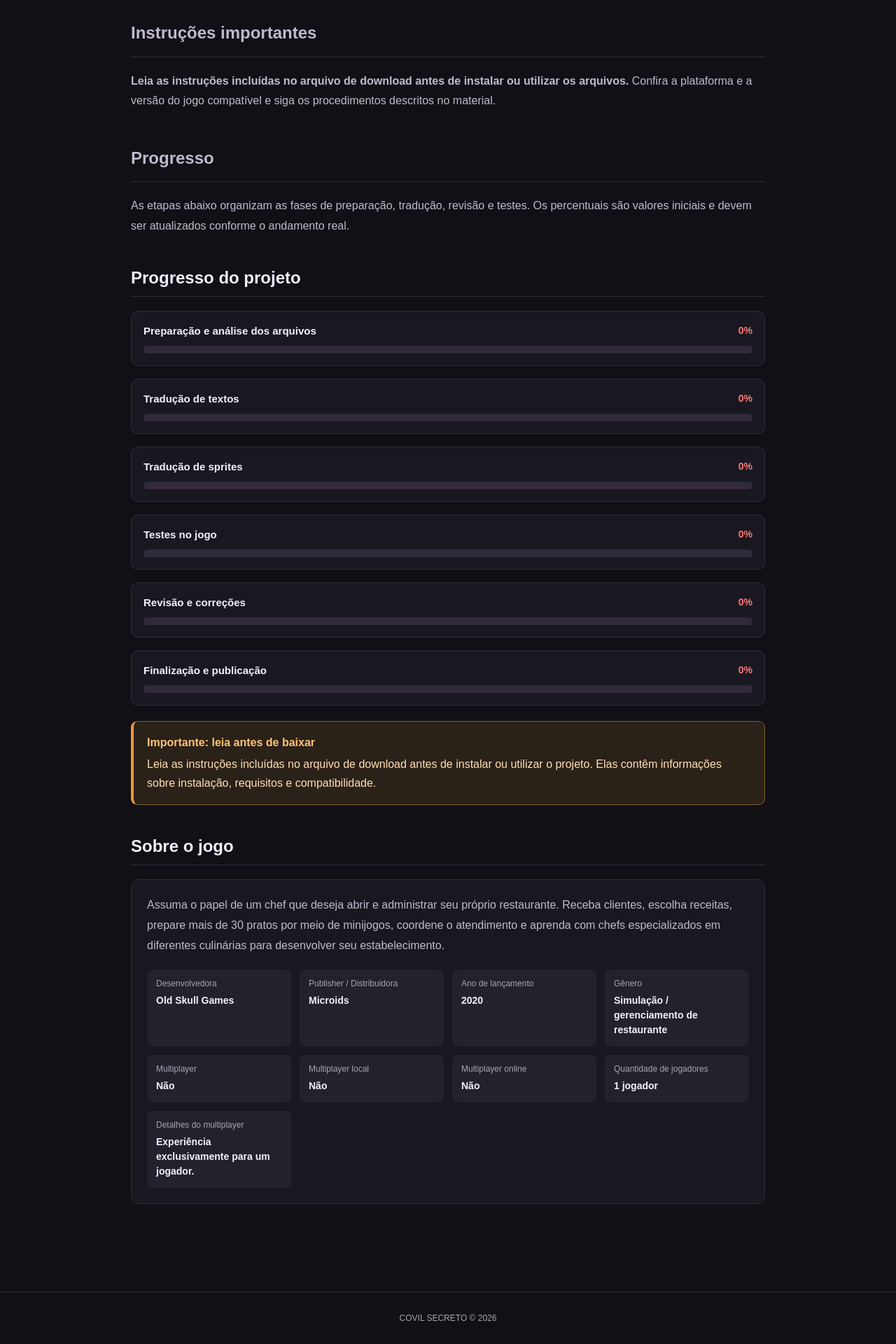
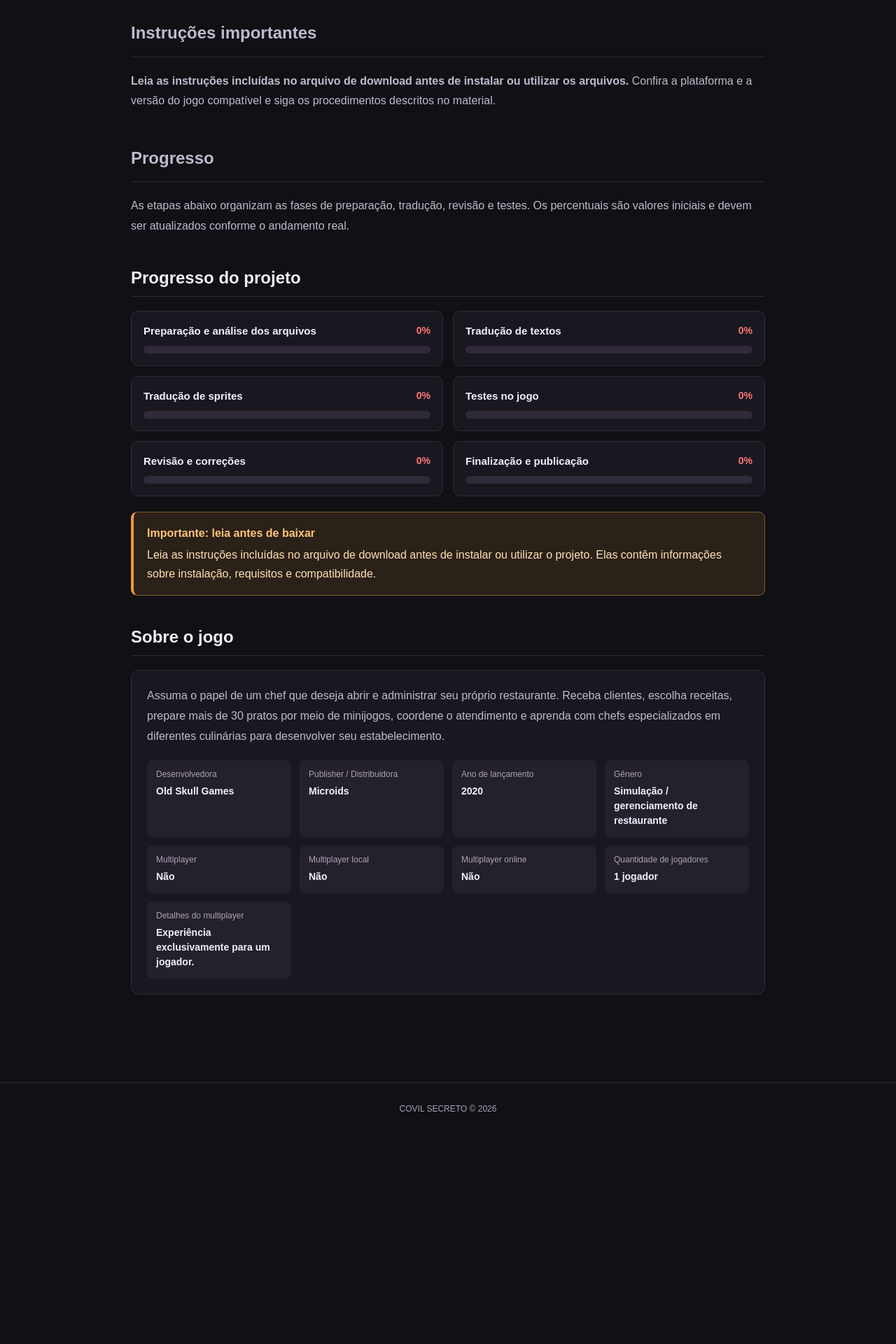
Before and after one commit to TemplarioK1/covil-secreto, a Jekyll site: the page built from _projetos/my-universe-cooking-star-restaurant.md, in a window 1280 px wide. Shown: the part 1023-2943 px from the top of the page at 70% size. Built offline with Jekyll 4.4.1, drawn with Linux system fonts in a browser that asks for light colours; after the commit the page ends 2644 px from its top, so only the background shows below that.

Commit message:
Exibe barras de progresso em duas colunas

```diff
--- a/_layouts/projeto.html
+++ b/_layouts/projeto.html
@@ -52,7 +52,7 @@ h2{margin-top:45px;border-bottom:1px solid #302a3a;padding-bottom:12px}
 .history-item h3{margin:0 0 6px;font-size:17px}
 .history-item time{color:#aaa3b5;font-size:13px}
 .history-item p{color:#c1b9cd;line-height:1.65;margin:10px 0 0;white-space:pre-line}
-.progress-list{display:grid;gap:18px;margin-top:20px}
+.progress-list{display:grid;grid-template-columns:repeat(2,minmax(0,1fr));gap:14px;margin-top:20px}
 .progress-item{background:#191820;border:1px solid #302a3a;border-radius:10px;padding:17px}
 .progress-heading{display:flex;justify-content:space-between;align-items:center;gap:14px;margin-bottom:11px}
 .progress-heading strong{font-size:15px;line-height:1.4}
@@ -68,7 +68,7 @@ h2{margin-top:45px;border-bottom:1px solid #302a3a;padding-bottom:12px}
 .progress-warning strong{display:block;margin-bottom:5px;color:#ffc477}
 @keyframes progress-appear{from{transform:scaleX(0)}to{transform:scaleX(var(--progress))}}
 @media(prefers-reduced-motion:reduce){.progress-fill{animation:none}}
-@media(max-width:600px){.progress-item{padding:14px}.progress-heading strong{font-size:14px}}
+@media(max-width:600px){.progress-list{grid-template-columns:1fr}.progress-item{padding:14px}.progress-heading strong{font-size:14px}}
 footer{text-align:center;border-top:1px solid #302a3a;padding:30px;color:#aaa3b5;font-size:12px}
 </style>
 </head>
```
